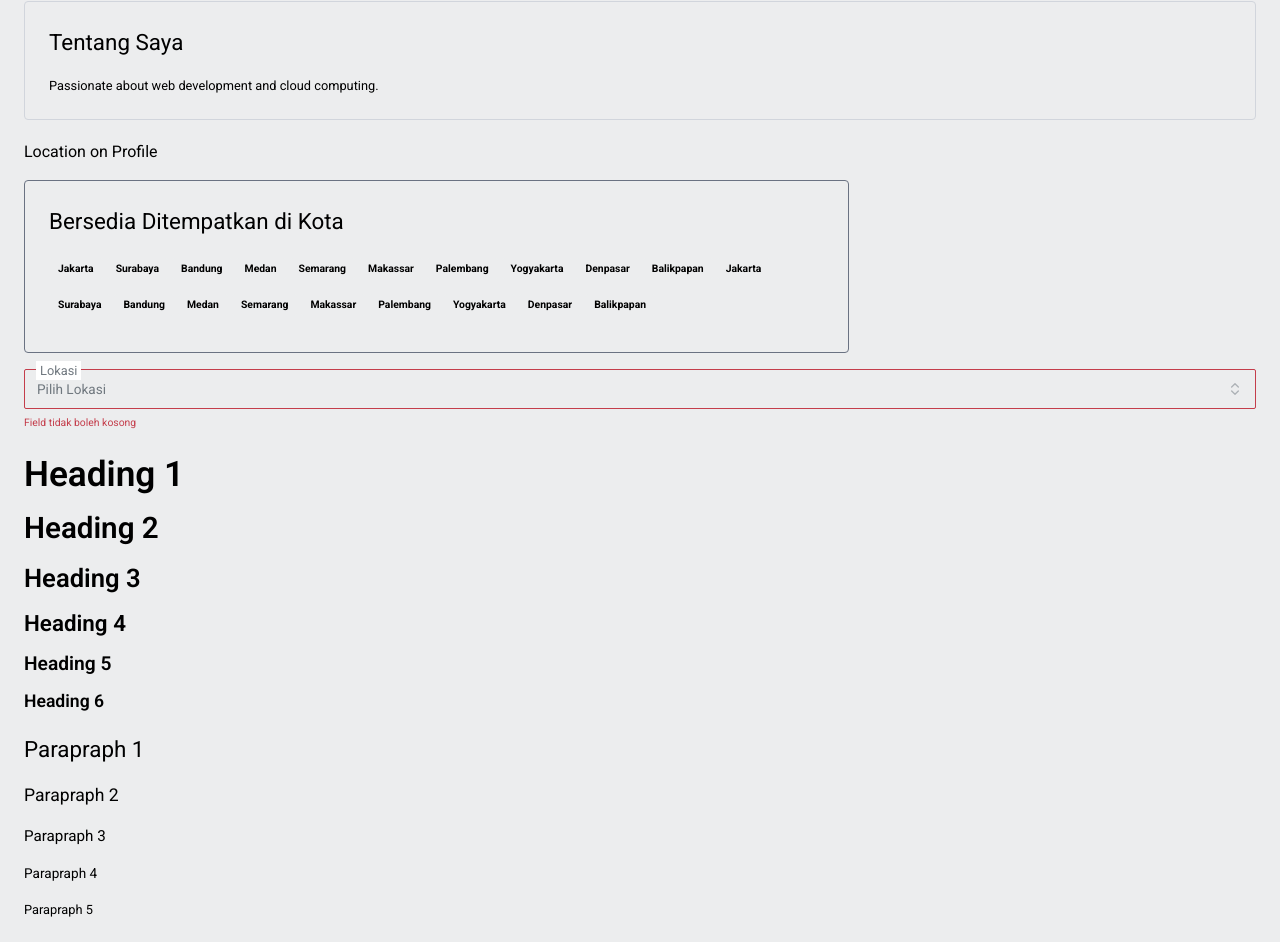
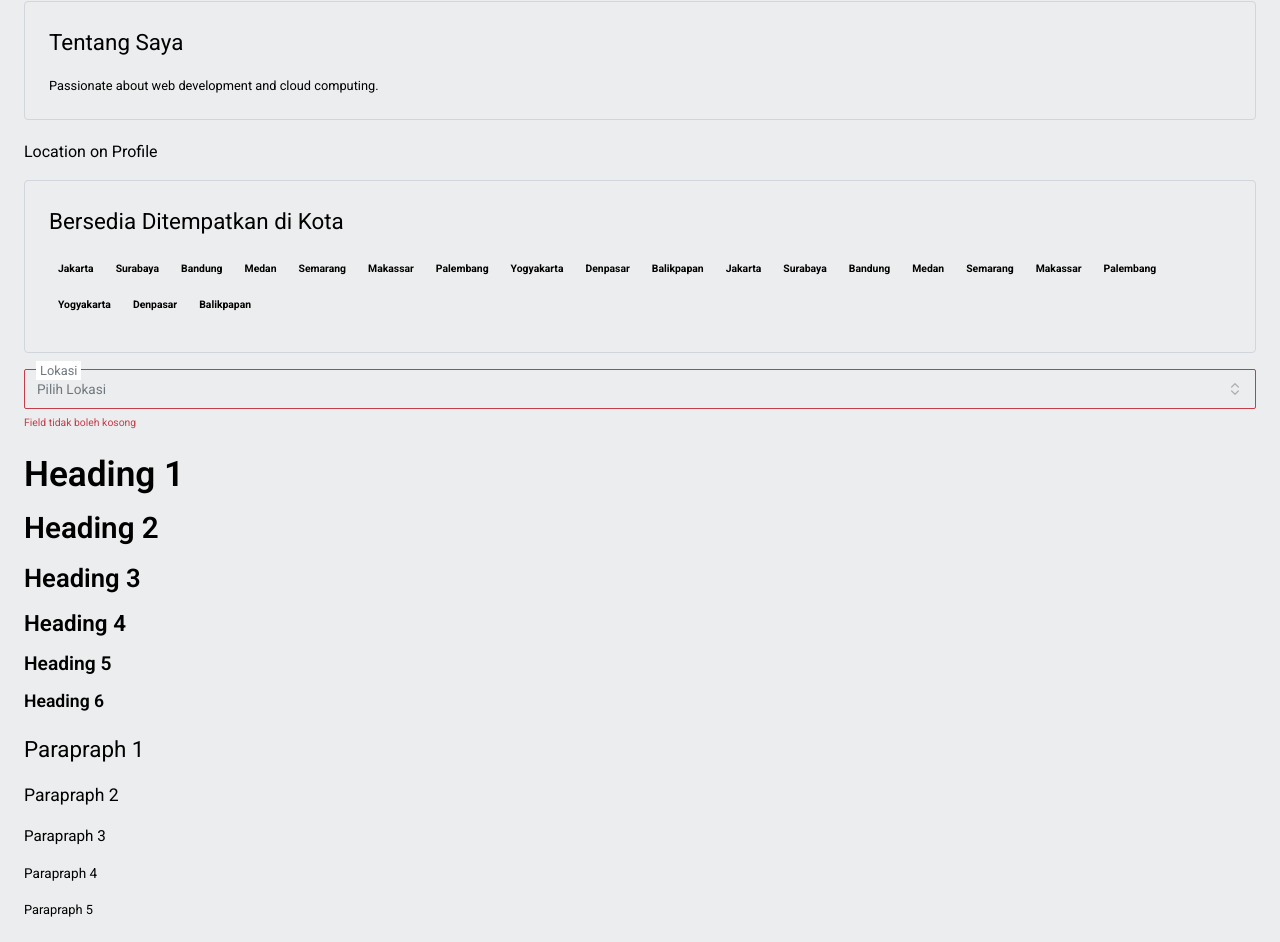
Before and after one commit to Rencanakan-id/rencanakan-talent_pool-frontend, a React (Vite) app: page /design in a window 1280 px wide. Shown: the part 785-1727 px from the top of the page. Built offline with nearby package versions, Linux system fonts and the light colour scheme.

Commit message:
[GREEN] adjust preview talent with new req

```diff
--- a/src/components/ui/location.tsx
+++ b/src/components/ui/location.tsx
@@ -7,13 +7,13 @@ type LocationProps = Readonly<{
 
 function Location({ data = [] }: LocationProps) {
   return (
-    <div className="min-h-[119px] w-auto max-w-[825px] min-w-[200px] rounded-[4px] border border-gray-500 px-6 py-6">
+    <div className="min-h-[119px] w-full rounded-[4px] border border-gray-300 px-6 py-6">
       <Typography variant="p1" className="pb-4">
         Bersedia Ditempatkan di Kota
       </Typography>
 
       {data.length > 0 ? (
-        <div className="min-h-[23]px w-auto max-w-[825px] min-w-[200px] flex-wrap space-y-3 space-x-1">
+        <div className="min-h-[23]px w-full flex-wrap space-y-3 space-x-1">
           {data.map((loc) => (
             <Badge asChild key={loc} variant={'profileLocation'}>
               <Typography variant="small" className="font-bold text-black">
--- a/src/modules/PreviewTalentModule/index.tsx
+++ b/src/modules/PreviewTalentModule/index.tsx
@@ -76,10 +76,6 @@ export const PreviewTalentModule: React.FC = () => {
             <ArrowLeft size={20} />
             <span>Kembali</span>
           </Button>
-          <Button variant="primary" className="flex py-2">
-            <BookmarkIcon className="h-6 w-6 text-white" />
-            <span>Masukkan ke Favorit</span>
-          </Button>
         </div>
 
         <div className="flex w-full flex-col items-center space-y-2 p-4 md:flex-row md:items-start md:space-y-0 md:space-x-6">
```
Also changed, not shown: src/components/ui/profile.tsx (+0 -8 lines).
